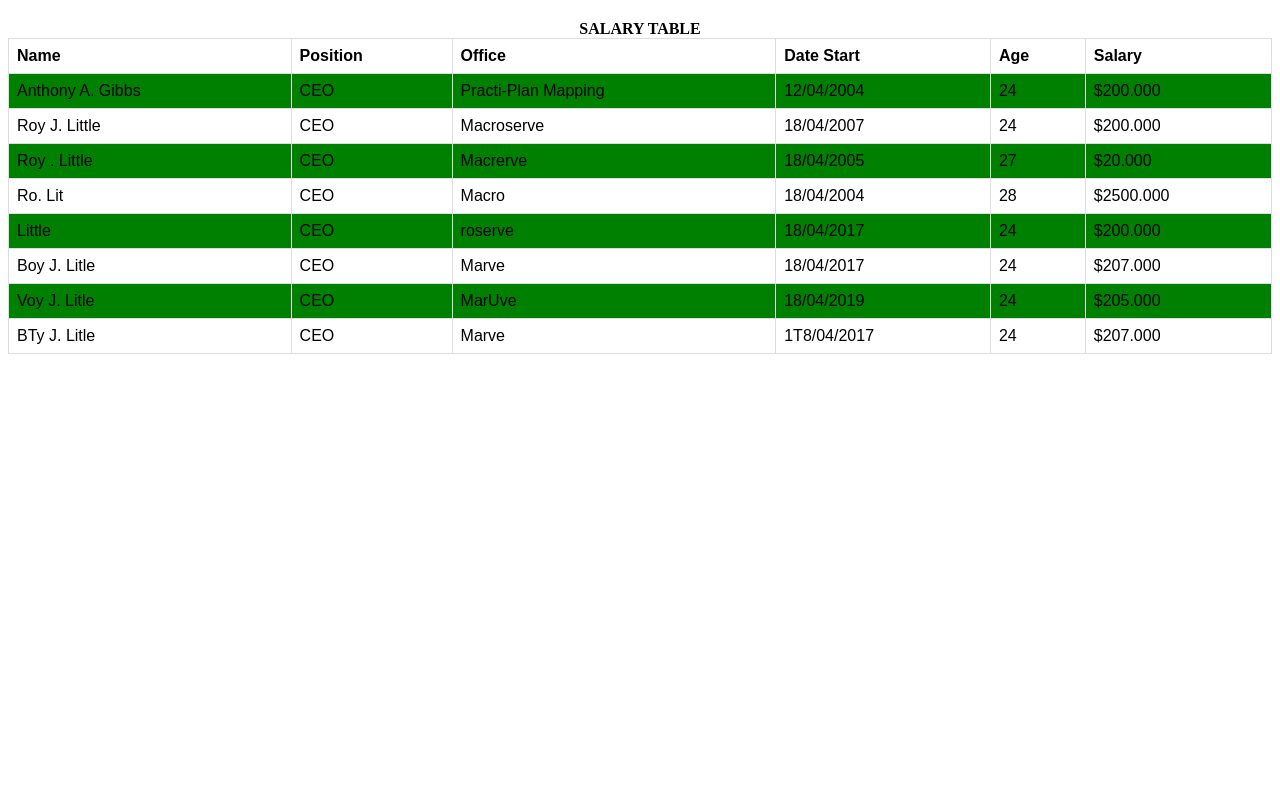
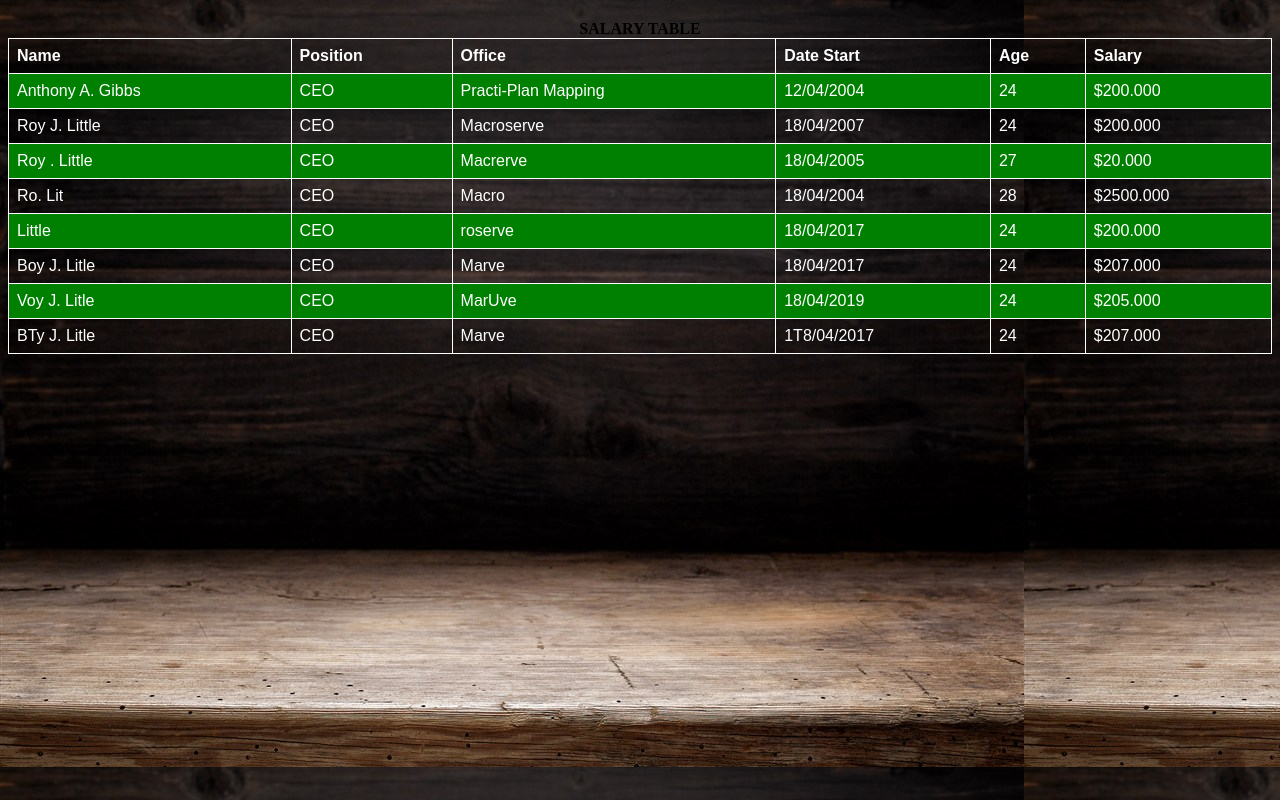
Before and after one commit to slametbagasriyanto/web__0409, a plain HTML site: page TABEL ONE.html in a window 1280 px wide. Drawn offline with Linux system fonts and the light colour scheme.

Commit message:
update tabel

```diff
--- a/TABEL ONE.html
+++ b/TABEL ONE.html
@@ -1,7 +1,9 @@
 <!DOCTYPE html>
 <html>
 <head>
-<style>
+<style>body  {
+    background-image: url("b1.jpg");
+}
 table {
     font-family: arial, sans-serif;
     border-collapse: collapse;
@@ -9,7 +11,7 @@ table {
 }
 
 td, th {
-    border: 1px solid #dddddd;
+    border: 1px solid white;
     text-align: left;
     padding: 8px;
 }
@@ -23,7 +25,7 @@ tr:nth-child(even) {
 
 <h2></h2><center><strong>SALARY TABLE</strong>
 
-<table>
+<table style="color: white">
   <tr>
     <th>Name</th>
     <th>Position</th>
```
Also changed, not shown: b1.jpg (added).
